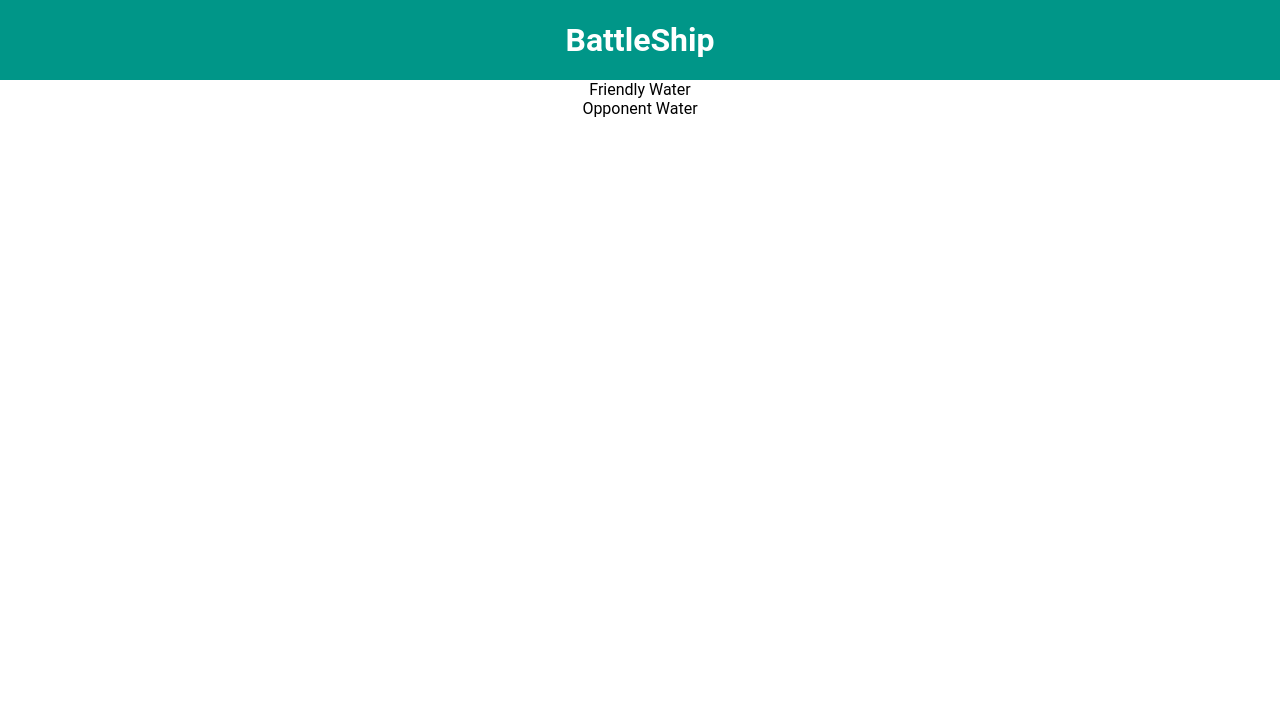
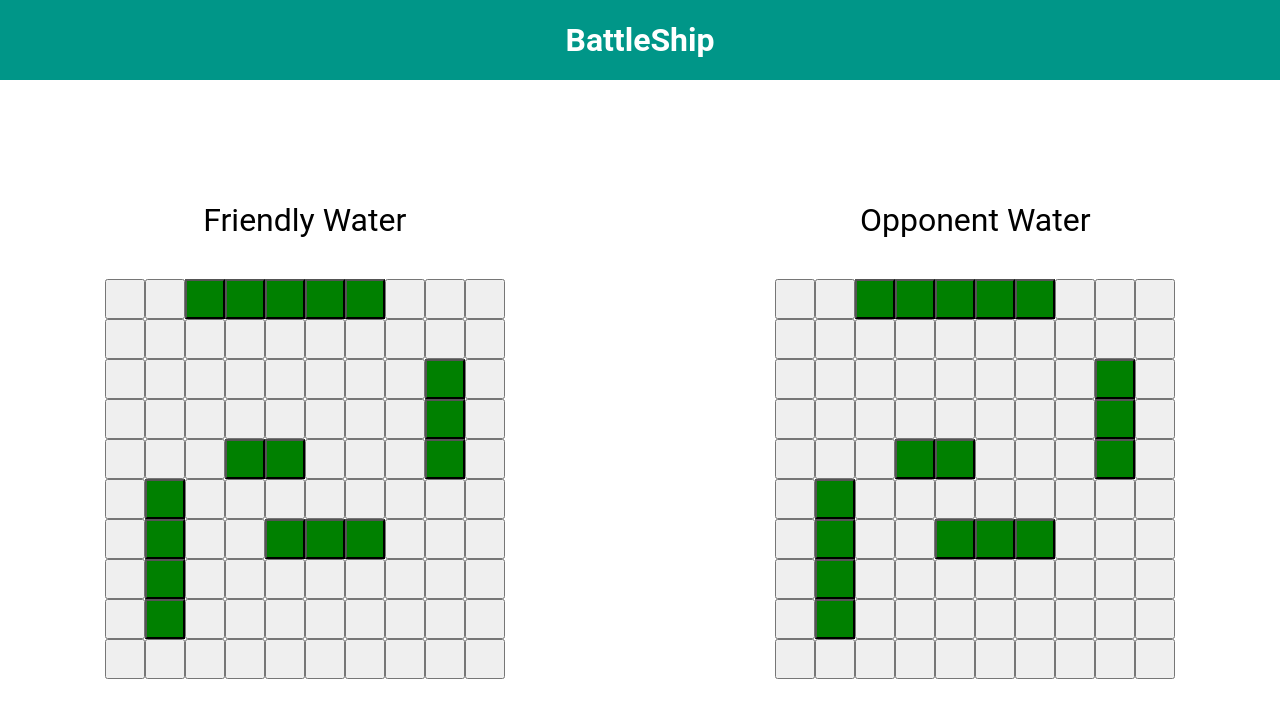
Before and after one commit to rightbear/odin-battleship, a website built with webpack: page src/template.html in a window 1280 px wide. Built offline with nearby package versions, Linux system fonts and the light colour scheme.

Commit message:
style: add CSS layout for the player's grid on page

```diff
--- a/src/function/DOMControl.js
+++ b/src/function/DOMControl.js
@@ -38,7 +38,7 @@ export function loadInitialLayout(){
 
 // gameMode -> 0: player vs computer, 1: player1 vs player2
 // roleID -> 0: Computer(right), 1: Player1(left), 2: Player2(right)
-export function addGameRegion(gameMode, roleID, position) {
+export function addGameRegion(gameMode, roleID, position, gridDimension = 10) {
     const gameRegion = document.createElement("div");
     gameRegion.classList.add("gameRegion");
     gameRegion.dataset.role = roleID
@@ -59,9 +59,59 @@ export function addGameRegion(gameMode, roleID, position) {
         rTitle.textContent = "Player2 Water"
     }
 
-    const rGrid = document.createElement("div");
-    rGrid.classList.add("regionGrid");
+    const rGrid = addRegionGrid(gridDimension)
 
     gameRegion.append(rTitle, rGrid)
     return gameRegion
 }
+
+function addRegionGrid(dimension){
+    const gridContainer = document.createElement("div");
+    gridContainer.classList.add("regionGrid");
+
+    gridContainer.style.gridTemplateColumns = `repeat(${dimension}, 1fr)`;
+    gridContainer.style.gridTemplateRows = `repeat(${dimension}, 1fr)`;
+
+    for (let i = 0; i < dimension; i++) {
+        for (let j = 0; j < dimension; j++) {
+            const button = document.createElement('button');
+            button.className = 'gridButton'; // Optional: add a class for styling
+            // Optional: Add an event listener to each button
+            button.addEventListener('click', () => {
+                console.log(`Button at row ${i}, column ${j} clicked!`);
+            });
+            gridContainer.appendChild(button);
+        }
+    }
+
+    return gridContainer
+}
+
+
+export function markShipsOnLeftGrid(leftShipList, gridDimension = 10){
+    const leftGridButtons = document.querySelectorAll('#leftRegion .regionGrid .gridButton');
+
+    for(let shipID = 0 ; shipID < leftShipList.length ; shipID++) {
+        const currentShip = leftShipList[shipID]
+        for(let coordinate = 0 ; coordinate < currentShip.length ; coordinate++){
+            const [coordX, coordY] = currentShip[coordinate]
+
+            const currentButton = leftGridButtons[coordX * gridDimension + coordY]
+            currentButton.style.backgroundColor = 'green';
+        }
+    }
+}
+
+export function markShipsOnRightGrid(rightShipList, gridDimension = 10){
+    const leftGridButtons = document.querySelectorAll('#rightRegion .regionGrid .gridButton');
+
+    for(let shipID = 0 ; shipID < rightShipList.length ; shipID++) {
+        const currentShip = rightShipList[shipID]
+        for(let coordinate = 0 ; coordinate < currentShip.length ; coordinate++){
+            const [coordX, coordY] = currentShip[coordinate]
+
+            const currentButton = leftGridButtons[coordX * gridDimension + coordY]
+            currentButton.style.backgroundColor = 'green';
+        }
+    }
+}
--- a/src/function/eventHandler.js
+++ b/src/function/eventHandler.js
@@ -0,0 +1,3 @@
+document.addEventListener('DOMContentLoaded', () => {
+
+});
--- a/src/index.js
+++ b/src/index.js
@@ -1,9 +1,37 @@
 import "./styles.css";
 import * as DOMControlModule from "./function/DOMControl"
+import { Player } from "./item/player"
 
 DOMControlModule.loadInitialLayout()
 
+const gameMode = 0;
+const leftRole = 1;
+const isLeftCom  = false;
+const leftName = "Player1";
+const rightRole = 0;
+const isRightCom  = true;
+const rightName = 'Computer';
+const gridDimension = 10
+
 const content = document.querySelector('.content');
-const leftGameRegion = DOMControlModule.addGameRegion(0, 1, 'leftRegion');
-const rightGameRegion = DOMControlModule.addGameRegion(0, 0, 'rightRegion');
+const leftGameRegion = DOMControlModule.addGameRegion(gameMode, leftRole, 'leftRegion', gridDimension);
+const rightGameRegion = DOMControlModule.addGameRegion(gameMode, rightRole, 'rightRegion', gridDimension);
 content.append(leftGameRegion, rightGameRegion)
+
+const leftPlayer = new Player(leftName, isLeftCom, gridDimension, gridDimension)
+const rightPlayer = new Player(rightName, isRightCom, gridDimension, gridDimension)
+
+const leftShipList = [[[0, 2], [0, 3], [0, 4], [0, 5], [0, 6]],
+                      [[5, 1], [6, 1], [7, 1], [8, 1]],
+                      [[6, 4], [6, 5], [6, 6]],
+                      [[2, 8], [3, 8], [4, 8]],
+                      [[4, 3], [4, 4]]]
+
+const rightShipList = [[[0, 2], [0, 3], [0, 4], [0, 5], [0, 6]],
+                      [[5, 1], [6, 1], [7, 1], [8, 1]],
+                      [[6, 4], [6, 5], [6, 6]],
+                      [[2, 8], [3, 8], [4, 8]],
+                      [[4, 3], [4, 4]]]
+
+DOMControlModule.markShipsOnLeftGrid(leftShipList, gridDimension)
+DOMControlModule.markShipsOnRightGrid(rightShipList, gridDimension)
--- a/src/styles.css
+++ b/src/styles.css
@@ -16,7 +16,7 @@ body {
   width: 100%;
 
   display: grid;
-  grid-template-columns: repeat(5, 1fr);
+  grid-template-columns: repeat(10, 1fr);
   grid-template-rows: repeat(10, 1fr);
 
   --color-with-theme: #009688;
@@ -43,13 +43,52 @@ body {
   grid-column: 1 / -1;
   grid-row: 2 / -1;
 
-  display: flex;
-  flex-direction: column;
+  display: grid;
+  grid-template-columns: repeat(21, 1fr);
 
-  justify-content: flex-start;
+  justify-content: center;
   align-items: center;
 
   background-color: #fff;
 }
 
 /*************************/
+
+#leftRegion {
+  grid-column: 2 / 10;
+}
+
+#rightRegion {
+  grid-column: 13 / 21;
+}
+
+.gameRegion {
+  height: 100%;
+
+  display: flex;
+  flex-direction: column;
+
+  justify-content: center;
+  align-items: center;
+  gap: 40px;
+}
+
+.regionTitle {
+  text-align: center;
+  font-size: 2rem;
+}
+
+.regionGrid {
+  width: min(50vw, 50vh);
+  height: min(50vw, 50vh);
+  max-width: 500px;
+  max-height: 500px;
+
+  display: grid;
+
+}
+
+.regionGrid button {
+  height: 100%;
+  width: 100%;
+}
```
